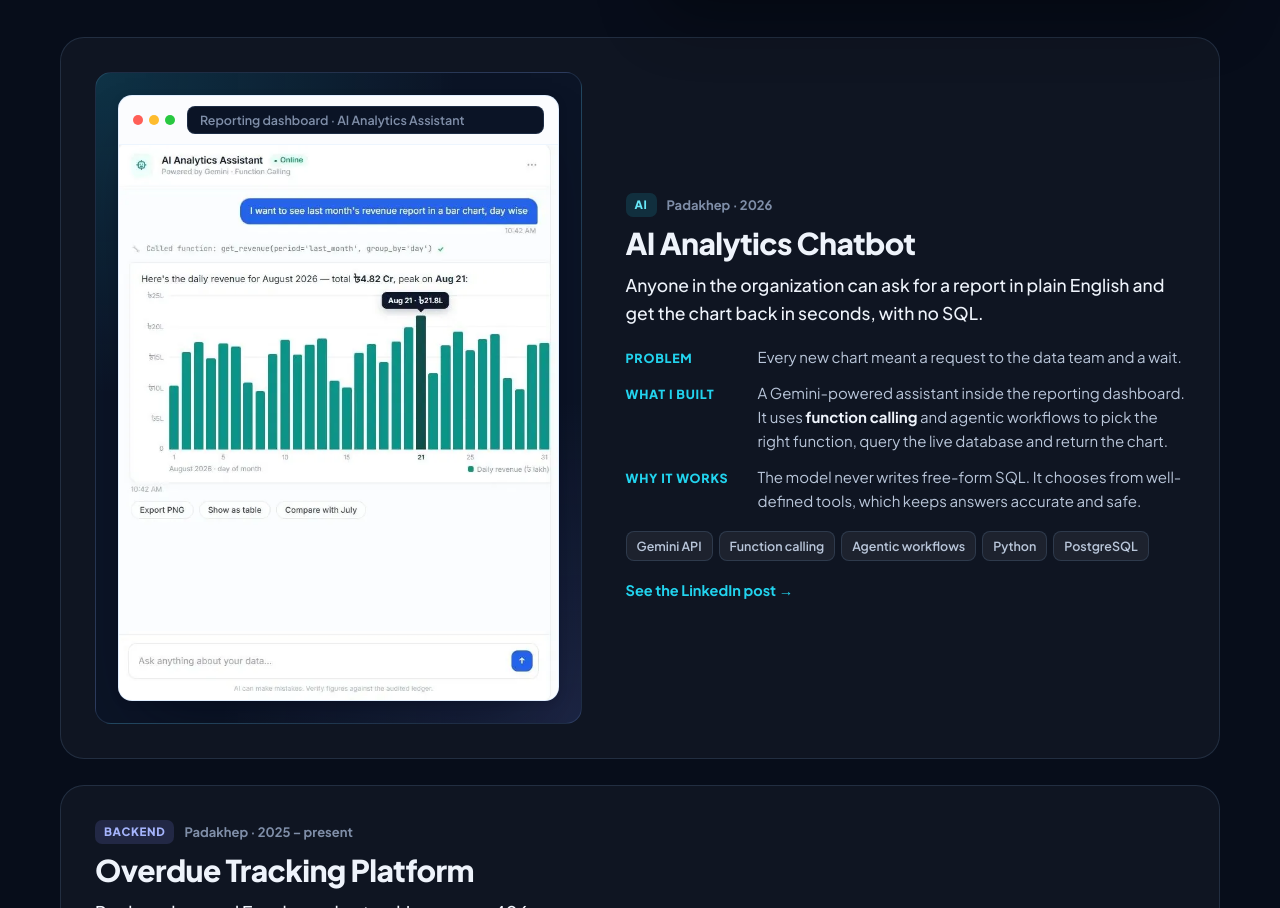
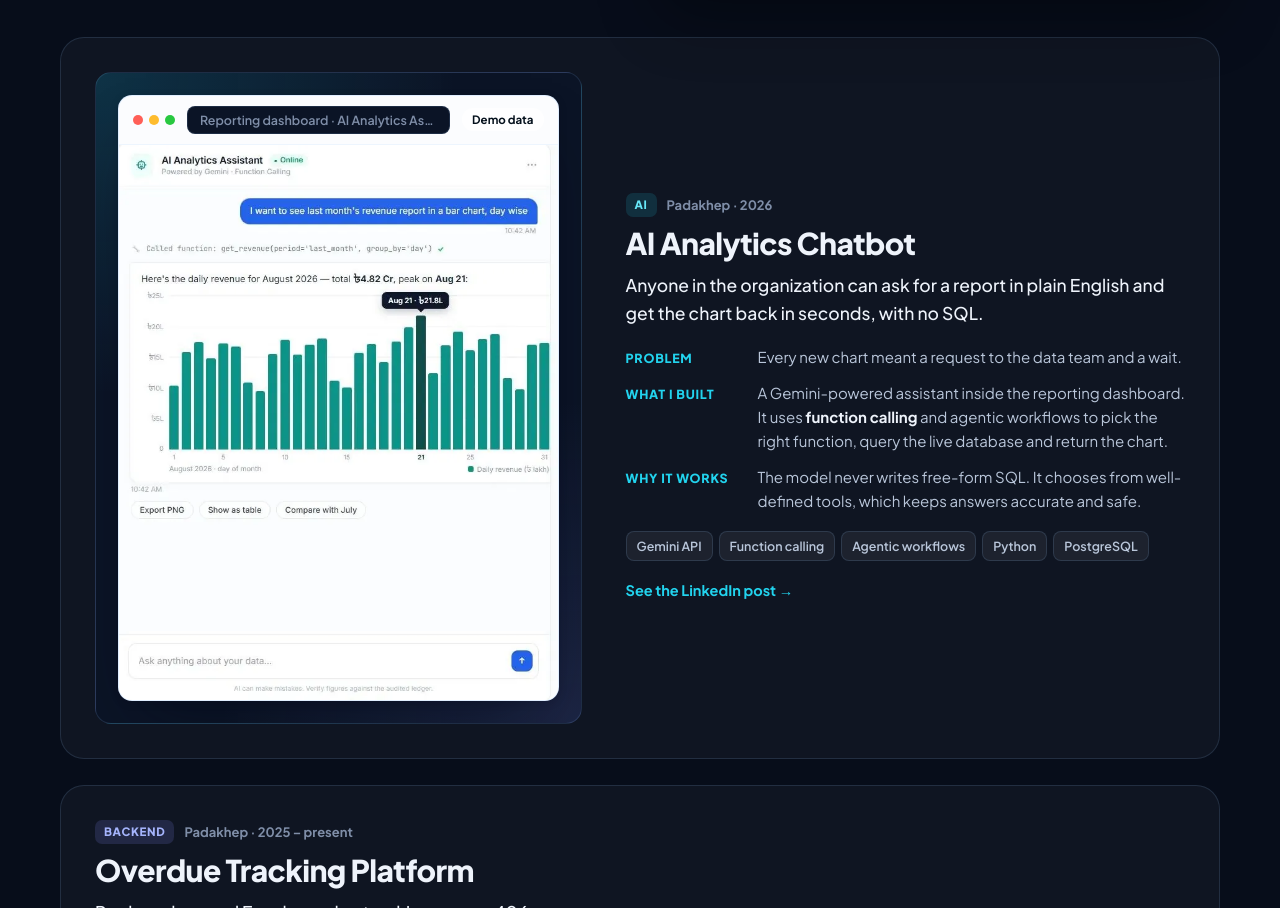
Before and after one commit to NurMohammad126641/nurmohammad126641.github.io, a website with bundled scripts: page index.html in a window 1280 px wide. Shown: the part 2422-3330 px from the top of the page. Built offline with nearby package versions, Linux system fonts and the light colour scheme.

Commit message:
Keep the demo-data label on the chatbot screenshot, in the window bar

```diff
--- a/css/styles.css
+++ b/css/styles.css
@@ -1516,6 +1516,11 @@ kbd {
   width: 100%;
   height: auto;
 }
+/* the label sits in the window's title bar, so it never covers the screenshot */
+.browser-bar .media-tag {
+  position: static;
+  flex: none;
+}
 /* Full-width case with a clickable live demo */
 .case-wide {
   grid-template-columns: 1fr;
--- a/index.html
+++ b/index.html
@@ -550,10 +550,11 @@
               <span class="browser-bar" aria-hidden="true">
                 <span class="bb-dots"><i></i><i></i><i></i></span>
                 <span class="bb-url">Reporting dashboard · AI Analytics Assistant</span>
+                <span class="media-tag">Demo data</span>
               </span>
               <img
                 src="assets/img/ai-chatbot.webp"
-                alt="AI Analytics Assistant answering 'I want to see last month's revenue report in a bar chart, day wise' with a function call get_revenue(period='last_month', group_by='day') and a daily bar chart."
+                alt="AI Analytics Assistant answering 'I want to see last month's revenue report in a bar chart, day wise' with a function call get_revenue(period='last_month', group_by='day') and a daily bar chart (demo data)."
                 loading="lazy"
                 width="707"
                 height="895"
```
